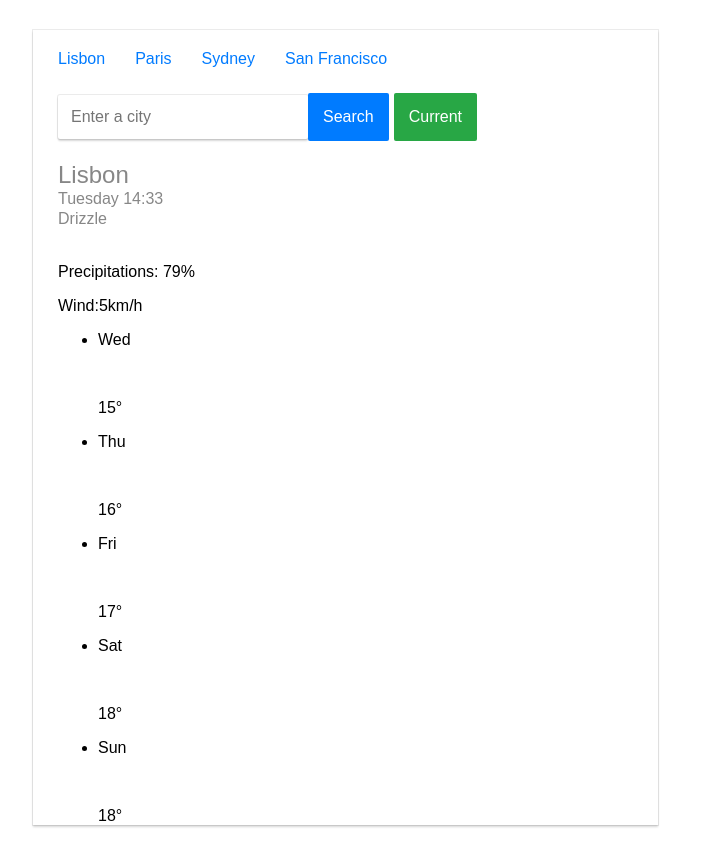
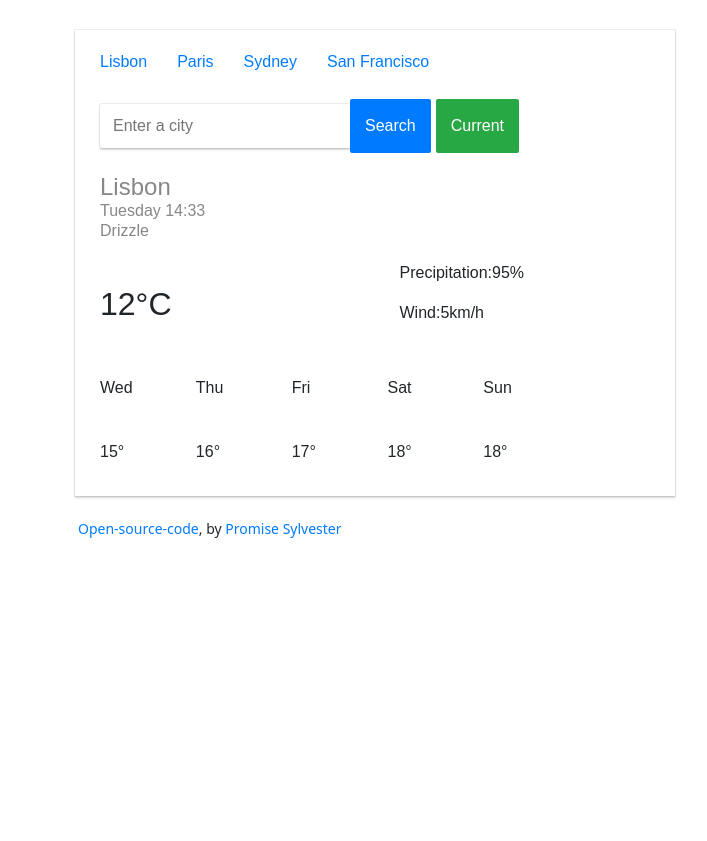
Before and after one commit to Program-doctor/weather-react-app, a React (Create React App) app: page / in a window 1280 px wide. Shown: the whole page, without its empty margins (7-714 px from the left). After the commit the page ends 800 px from the top, so only its background shows below. Built offline with nearby package versions, Linux system fonts and the light colour scheme.

Commit message:
Created more specific components
Worked on the skeletal part of the project

```diff
--- a/package.json
+++ b/package.json
@@ -7,6 +7,7 @@
     "@testing-library/react": "^13.4.0",
     "@testing-library/user-event": "^13.5.0",
     "axios": "^1.2.2",
+    "bootstrap": "^5.2.3",
     "react": "^18.2.0",
     "react-dom": "^18.2.0",
     "react-loader-spinner": "^5.3.4",
--- a/src/App.css
+++ b/src/App.css
@@ -1,13 +1,19 @@
 .App {
   font-family: arial,sans-serif;
-  margin-top: 40px;
+  margin-bottom: 20px;
   background-color: #ffffff90;
   box-shadow: rgba(0, 0, 0, 0.16) 0px 2px 2px 0px, rgba(0, 0, 0, 0.08) 0px 0px 0px 1px;
   max-width: 600px;
   margin-top: 30px;
-  margin-left: 40px;
   padding-top: 20px;
   padding-left: 25px;
+}
+small{
+  padding-bottom: 50px !important;
+
+}
+.small{
+  margin-left: 3px;
 }
 header ul{
   margin: 0;
@@ -21,67 +27,11 @@ header ul li{
 list-style: none;
 margin-bottom: 25px;
 }
-ul li a {
+.link {
   color: #007bff;
   text-decoration: none;
 }
-ul li a:hover{
+.link:hover{
   color: #0056b3;
   text-decoration: underline;
 }
-input{
-  font-size: 1rem;
-  font-weight: 400;
-  padding: 13px;
-  margin-left: 0px;
-}
-input[type=search]{
-  border-radius: 2px;
-    border: none;
-    box-shadow: 0 2px 2px 0 rgb(0 0 0 / 16%), 0 0 0 1px rgb(0 0 0 / 8%);
-    height: 44px;
-    outline: 0;
-    width: 250px;
-}
-input[type=submit]{
-  padding: 15px;
-  border: none;
-  cursor: pointer;
-  border-radius: 2px;
-  color: #ffffff;
-  font-weight: 400;
-}
-#search{
-  margin-right: 5px;
-  background-color: rgb(0, 123, 255);
-  border-color: rgb(0, 123, 255);
-}
-#search:hover{
-  background-color: #0069d9;
-  border-color: #0062cc;
-}
-
-#location{
-  background-color: #28a745;
-    border-color: #28a745;
-}
-#location:hover{
-  background-color: #218838;
-    border-color: #1e7e34;
-}
-.weatherinfo{
-margin-top: 20px;
-color: #878787;
-}
-.weatherinfo h1{
-  font-size: 24px;
-  font-weight: 100;
-  margin: 0;
-  line-height: 28px;
-}
-.weatherinfo p{
-  font-size: 16px;
-  line-height: 20px;
-  padding: 0;
-  margin: 0;
-}
--- a/src/App.js
+++ b/src/App.js
@@ -1,59 +1,26 @@
 import React from 'react';
 import './App.css';
+import Forecast from './Forecast';
+import Weather from './Weather';
 
 
 function App() {
 
   return (
+    <div className="container">
     <div className="App">
       <header>
         <ul>
-          <li><a href='/'>Lisbon</a></li>
-          <li><a href='/'>Paris</a></li>
-          <li><a href='/'>Sydney</a></li>
-          <li><a href='/'>San Francisco</a></li>
+          <li><a href='/' className='link'>Lisbon</a></li>
+          <li><a href='/' className='link'>Paris</a></li>
+          <li><a href='/' className='link'>Sydney</a></li>
+          <li><a href='/' className='link'>San Francisco</a></li>
         </ul>
       </header>
-      <div className="searchbox">
-        <form action="">
-      <input type="search" placeholder='Enter a city' id="" />
-      <input type="submit" value="Search" id='search'/>
-      <input type="submit" value="Current" id="location" />
-        </form>
-      </div>
-      <div className="weatherinfo">
-      <h1>Lisbon</h1>
-      <p>Tuesday 14:33</p>
-      <p>Drizzle</p>
-      </div>
-      <div className="weatherdeatails">
-      <img src="" alt="" />
-      <p>Precipitations: 79%</p>
-      <p>Wind:5km/h</p>
-      </div>
-      <div className="forecast">
-        <ul>
-          <li><p>Wed</p>
-          <img src="" alt="" />
-          <p>15&deg;</p>
-          </li>
-          <li><p>Thu</p>
-          <img src="" alt="" />
-          <p>16&deg;</p>
-          <p></p></li>
-          <li><p>Fri</p>
-          <img src="" alt="" />
-          <p>17&deg;</p></li>
-          <li><p>
-            Sat</p>
-            <img src="" alt="" />
-            <p>18&deg;</p></li>
-          <li><p>
-            Sun</p>
-            <img src="" alt="" />
-            <p>18&deg;</p></li>
-        </ul>
-      </div>
+      <Weather/>
+      <Forecast/>
+    </div>
+    <small className='small'><a href="http://" target="_blank" rel="noopener noreferrer" title="source code on github" className='link'>Open-source-code</a>, by <a href="http://" target="_blank" rel="noopener noreferrer" className='link'>Promise Sylvester</a></small>
     </div>
   );
 }
--- /dev/null
+++ b/src/Forecast.css
@@ -0,0 +1,10 @@
+.forecast{
+    margin-top: 35px !important;
+}
+ul{
+    margin: 0;
+    padding: 0;
+}
+li{
+    list-style: none;
+}
--- /dev/null
+++ b/src/Forecast.js
@@ -0,0 +1,43 @@
+import React from "react";
+import "./Forecast.css";
+
+export default function(){
+    return(
+
+      <div className="forecast row">
+      <ul className="row">
+        <div className="col-sm-2">
+        <li><p>Wed</p>
+        <img src="" alt="" />
+        <p>15&deg;</p>
+        </li>
+        </div>
+        <div className="col-sm-2">
+        <li><p>Thu</p>
+        <img src="" alt="" />
+        <p>16&deg;</p>
+        <p></p></li>
+        </div>
+        <div className="col-sm-2">
+        <li><p>Fri</p>
+        <img src="" alt="" />
+        <p>17&deg;</p></li>
+        </div>
+        <div className="col-sm-2">
+
+        <li><p>
+          Sat</p>
+          <img src="" alt="" />
+          <p>18&deg;</p></li>
+        </div>
+        <div className="col-sm-2">
+
+        <li><p>
+          Sun</p>
+          <img src="" alt="" />
+          <p>18&deg;</p></li>
+        </div>
+      </ul>
+    </div>
+    );
+}
--- /dev/null
+++ b/src/Weather.css
@@ -0,0 +1,68 @@
+
+input{
+    font-size: 1rem;
+    font-weight: 400;
+    padding: 13px;
+    margin-left: 0px;
+  }
+  input[type=search]{
+    border-radius: 2px;
+      border: none;
+      box-shadow: 0 2px 2px 0 rgb(0 0 0 / 16%), 0 0 0 1px rgb(0 0 0 / 8%);
+      height: 44px;
+      outline: 0;
+      width: 250px;
+  }
+  input[type=submit]{
+    padding: 15px;
+    border: none;
+    cursor: pointer;
+    border-radius: 2px;
+    color: #ffffff;
+    font-weight: 400;
+  }
+  #search{
+    margin-right: 5px;
+    background-color: rgb(0, 123, 255);
+    border-color: rgb(0, 123, 255);
+  }
+  #search:hover{
+    background-color: #0069d9;
+    border-color: #0062cc;
+  }
+
+  #location{
+    background-color: #28a745;
+      border-color: #28a745;
+  }
+  #location:hover{
+    background-color: #218838;
+      border-color: #1e7e34;
+  }
+  .weatherinfo{
+  margin-top: 20px;
+  color: #878787;
+  }
+  .weatherdetails{
+      margin-top: 20px;
+  }
+  .weatherinfo h1{
+    font-size: 24px;
+    font-weight: 100;
+    margin: 0;
+    line-height: 28px;
+  }
+  .weatherinfo p{
+    font-size: 16px;
+    line-height: 20px;
+    padding: 0;
+    margin: 0;
+  }
+  @media screen and (max-width:400px) {
+      #search,#location{
+          margin-top: 20px;
+        }
+        #search{
+            margin-right: 20px;
+      }
+  }
--- a/src/Weather.js
+++ b/src/Weather.js
@@ -0,0 +1,46 @@
+import React from "react";
+import 'bootstrap/dist/css/bootstrap.css';
+import "./Weather.css";
+// import axios from "axios";
+
+export default function Weather(){
+    // const [city,setCity]=useState("");
+    // const [loaded,setLoaded]=useState(false);
+
+    // function handleSubmit(event){
+    //     event.preventDefault();
+    //     let url = `https://api.openweathermap.org/data/2.5/weather?q=${city}&appid=f5984f7bc966396e1be817c3ac20863d&units=metric`;axios.get(url).then(displayWeather);
+    // }
+    // function updateCity(event){
+    //     setCity(event.target.value);
+    // }
+
+    // function displayWeather(response){
+    //     setLoaded(true);
+    // }
+
+    return (<div className="Weather-app">
+        <div className="searchbox">
+        <form action="">
+      <input type="search" placeholder='Enter a city' id=""/>
+      <input type="submit" value="Search" id='search'/>
+      <input type="submit" value="Current" id="location" />
+        </form>
+      </div>
+      <div className="weatherinfo">
+      <h1>Lisbon</h1>
+      <p>Tuesday 14:33</p>
+      <p>Drizzle</p>
+      </div>
+      <div className="weatherdetails row">
+      <div className="col-6">
+      <img src="" alt=""/>
+      <h2 className="temp">12&deg;C</h2>
+      </div>
+      <div className="col-6">
+      <p>Precipitation:95%</p>
+      <p>Wind:5km/h</p>
+      </div>
+      </div>
+    </div>);
+}
```
Also changed, not shown: 1 other file (tests, documents, lock files or other folders).
